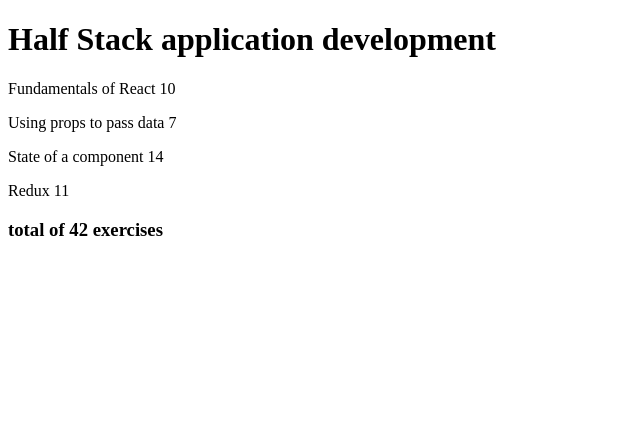
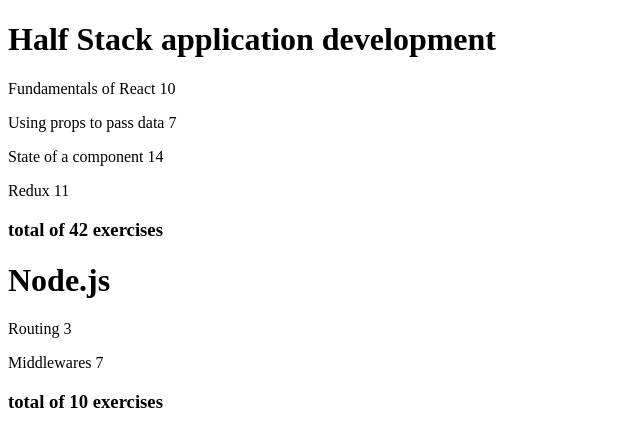
Before and after one commit to holatech/fullstackopen, a React (Vite) app in the folder part1/courseinfo/: page / in a window 1280 px wide. Shown: the top 446 px of the page, without its empty margins (0-640 px from the left). Built offline with nearby package versions, Linux system fonts and the light colour scheme.

Commit message:
courseinfo 9 and 10

```diff
--- a/part1/courseinfo/src/App.jsx
+++ b/part1/courseinfo/src/App.jsx
@@ -2,9 +2,10 @@
 
 
 const App = () => {
-  const course = {
+  const courses = [
+    {
+      name: 'Half Stack application development',
       id: 1,
-    name: 'Half Stack application development',
       parts: [
         {
           name: 'Fundamentals of React',
@@ -27,9 +28,30 @@
           id: 4
         }
       ]
+    },
+    {
+      name: 'Node.js',
+      id: 2,
+      parts: [
+        {
+          name: 'Routing',
+          exercises: 3,
+          id: 1
+        },
+        {
+          name: 'Middlewares',
+          exercises: 7,
+          id: 2
         }
+      ]
+    }
+  ]
 
-  return <Course course = {course} />
+  return (
+  <div>
+    {courses.map((course) => <Course key={course.id} course = {course} /> )}
+  </div>
+  )
 }
 
 export default App
```
Lines whose indentation alone changed are shown as unchanged.
